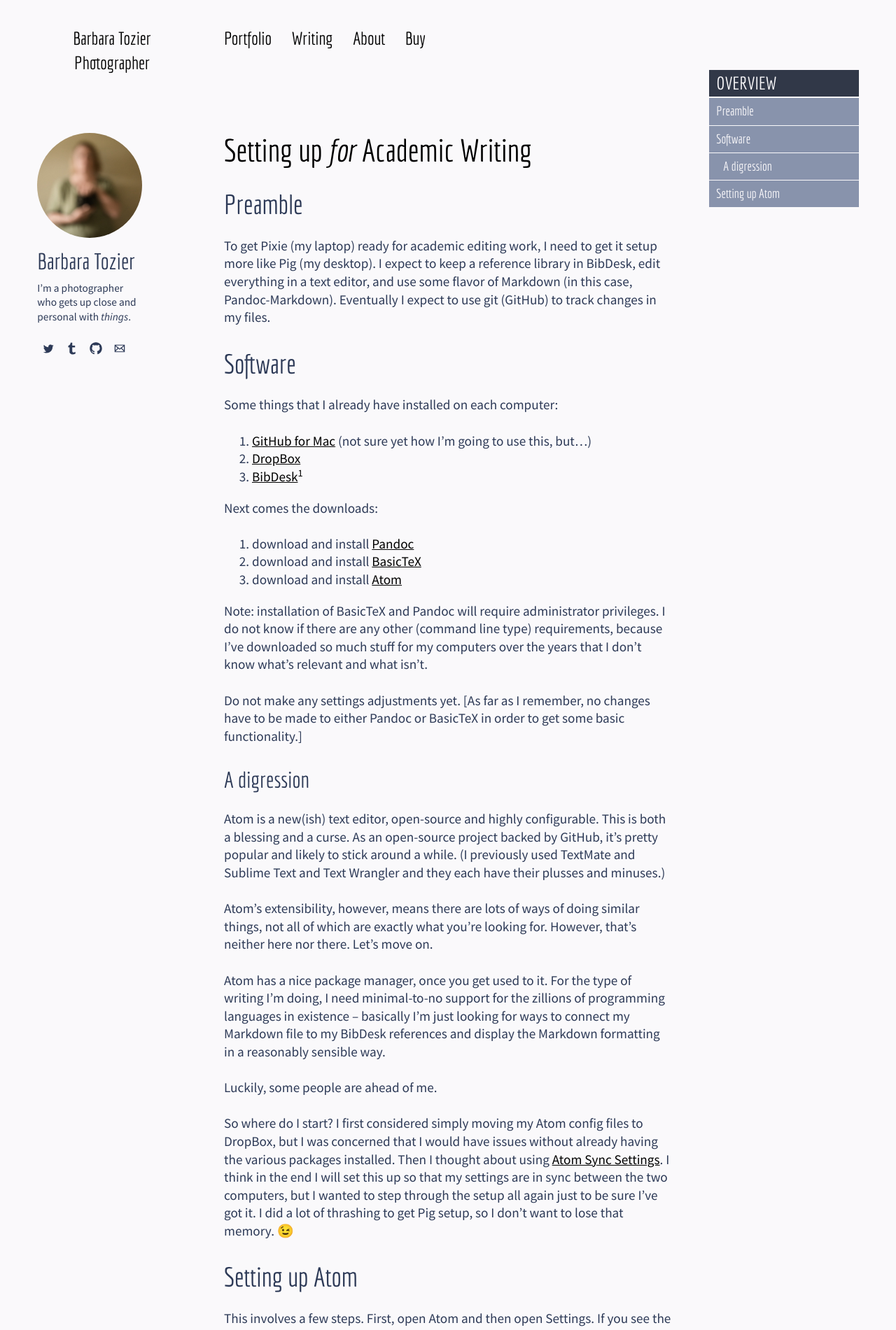
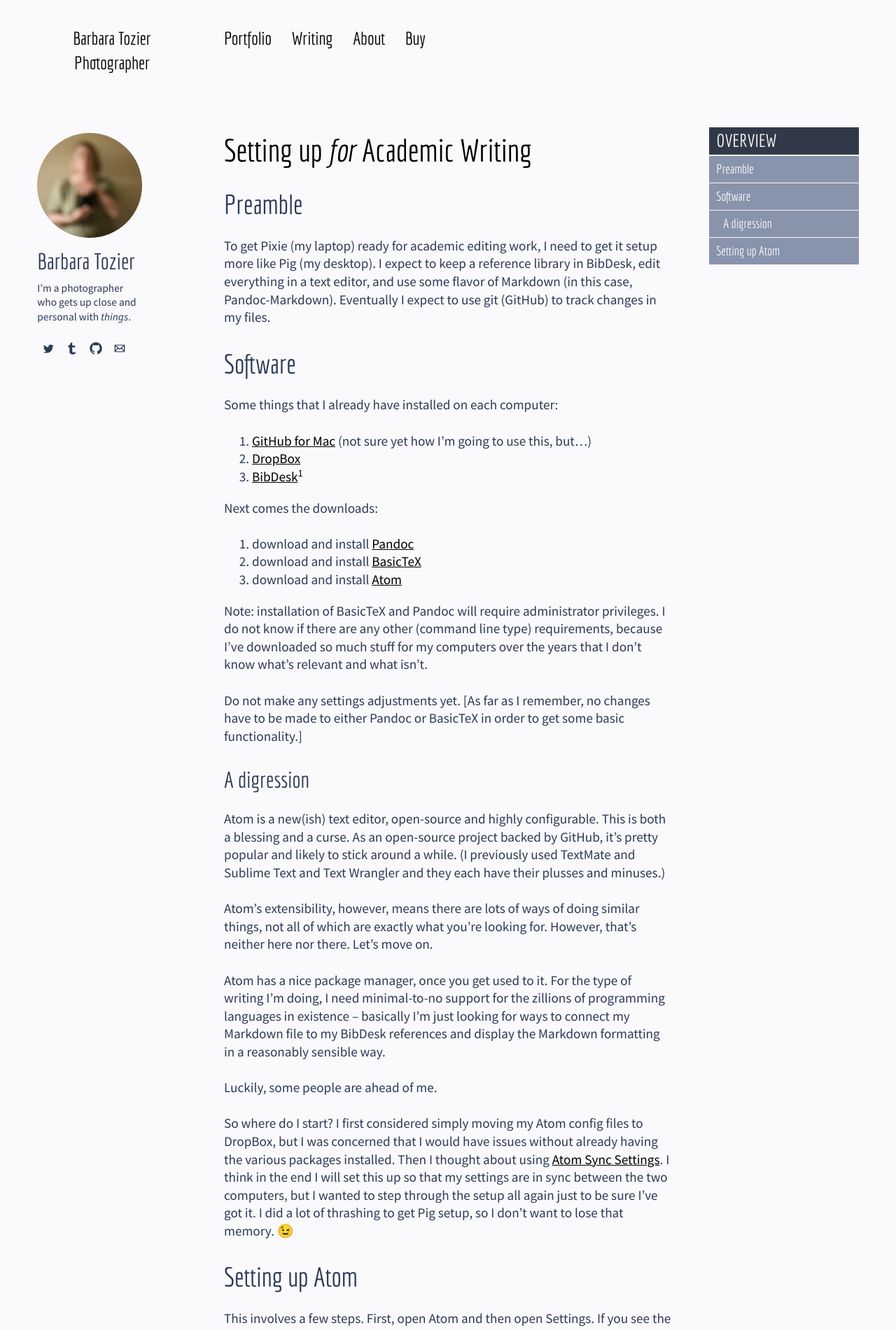
Before and after one commit to logista/btsite, a Jekyll site: the page built from _posts/2015-07-31-setting-up-for-writing.md, in a window 1280 px wide. Shown: the top 1901 px of the page at 70% size. Built offline with Jekyll 4.4.1, drawn with Linux system fonts in a browser that asks for light colours; nearby versions of some CDN libraries.

Commit message:
fixed toc overlap
thanks to MiteshShah!

```diff
--- a/_sass/page.scss
+++ b/_sass/page.scss
@@ -461,9 +461,12 @@ $button-size: 1.5rem;
 		@include prefix(12,0.5);
 		@include suffix(12,0.5);
 		position: absolute;
-		top: 5.5em;
+		top: 10em;
 		right: 0;
 		background-color: $white;
+		.image-wrap + #main & {
+			top: 27em;
+		}
 	}
 	header {
 		background: darken($textcolor, 10);
```
